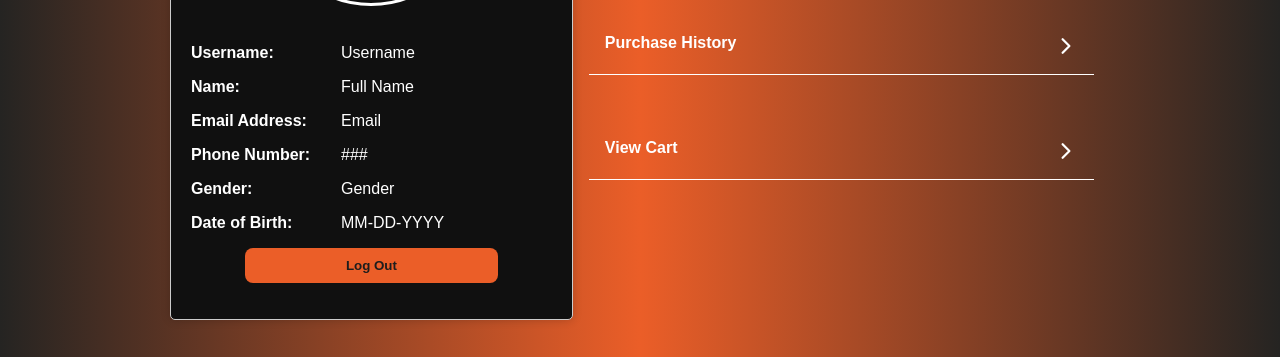
After one commit to bowtsogakow/WST-Ecommerce-SoleSociety, a PHP site: page /userprofile.php in a window 1280 px wide. The commit adds this page. Shown: the part 892-1249 px from the top of the page. Run offline with PHP 8.4, Linux system fonts and the light colour scheme; some libraries are stand-ins or nearby versions.

Commit message:
userprofile,and forgot pass

```diff
--- a/html/login.php
+++ b/html/login.php
@@ -3,6 +3,7 @@
   ?>
 <!DOCTYPE html>
 <html lang="en">
+  <head>
         <meta charset="UTF-8">
         <meta name="viewport" content="width=device-width, initial-scale=1.0">
         <!-- FONTS -->
@@ -79,7 +80,7 @@ rel="stylesheet">
       <button type="submit" class="btn1">Login</button>
        </form>
         <div class="forgot-password-wrapper">
-          <a href="#">Forgot Password</a>
+          <a href="forgotpassword.php">Forgot Password</a>
         </div>
        <div class="create">
         <a href="signup.php"> <button type="submit" class="btn2">Create new account</button></a>
@@ -171,4 +172,5 @@ toggleBtn.addEventListener('click', ()=> {
   }
 });
 </script>
+<script src="../js/function.js"></script>
 </html>
--- /dev/null
+++ b/html/userprofile.php
@@ -0,0 +1,246 @@
+<?php
+  session_start();
+  include "HeaderCopy.php";
+?>
+<!DOCTYPE html>
+<html lang="en">
+<head>
+  <meta charset="UTF-8">
+  <meta name="viewport" content="width=device-width, initial-scale=1.0">
+  <!-- FONTS -->
+<link rel="preconnect" href="https://fonts.googleapis.com">
+<link rel="preconnect" href="https://fonts.gstatic.com" crossorigin>
+
+<!-- Poppins -->
+<link href="https://fonts.googleapis.com/css2?family=Poppins:wght@100;200;300;400;500;600;700;800;900&display=swap"
+rel="stylesheet">
+  <link rel="stylesheet" href="../css/style_signup.css">
+  <link rel="icon" type="image/png" sizes="32x32" href="../image/icons/logo2.png" >
+
+  <script src="https://unpkg.com/aos@2.3.1/dist/aos.js"></script>
+  <link href="https://unpkg.com/aos@2.3.1/dist/aos.css" rel="stylesheet">
+  <link href='https://unpkg.com/boxicons@2.1.4/css/boxicons.min.css' rel='stylesheet'>
+  <link href="https://unpkg.com/aos@2.3.1/dist/aos.css" rel="stylesheet">
+  <script type="module" src="https://unpkg.com/ionicons@7.1.0/dist/ionicons/ionicons.esm.js"></script>
+  <script nomodule src="https://unpkg.com/ionicons@7.1.0/dist/ionicons/ionicons.js"></script>
+  <script src=".https://unpkg.com/aos@2.3.1/dist/aos.js"></script>
+  <title>Sole Society</title>
+
+  <style>
+    body {
+  font-family: Arial, sans-serif;
+  margin: 0;
+  /* border: 3px solid red; */
+  background-image: linear-gradient(to right, #252422, #eb5e28, #252422);
+}
+
+h1 {
+  text-align: center;
+}
+.top-text {
+  background-color: red;
+  width: 20%;
+  margin: auto;
+  padding: 5px;
+  box-sizing: border-box; /* Include padding and border in the width calculation */
+  border-radius: 50px;
+}
+
+.profile-container {
+  display: grid;
+  grid-template-columns: 1.5fr 2fr;
+  flex-direction: column;
+  align-items: center;
+  padding: 20px; /* Add padding for better spacing */
+  background-color: none;
+  margin-inline-end: 150px;
+  margin-inline-start: 150px;
+}
+
+.profile-image {
+  width: 200px;
+  height: 200px;
+  border-radius: 50%;
+  object-fit: cover;
+  margin-block: 25px;
+  outline: 3px solid white;
+  outline-offset: 0.25rem;
+}
+
+.profile-info {
+  border: 1px solid #ccc;
+  border-radius: 5px;
+  padding: 20px;
+  margin-bottom: 20px;
+  box-shadow: 0 0 10px rgba(0, 0, 0, 0.2);
+  background-color: rgb(16, 16, 16);
+  text-align: center;
+}
+
+.info div {
+  color: white;
+  text-align: left;
+  margin-block: 1rem;
+}
+
+.profile-field {
+  display: flex;
+  align-items: center;
+  margin-bottom: 10px;
+}
+
+.field-label {
+  flex-basis: 150px;
+  font-weight: bold;
+}
+
+.field-data {
+  flex-grow: 1;
+}
+.buttons {
+}
+.profile-info .info .buttons .button {
+  display: block;
+  background-color: #eb5e28;
+  width: 70%;
+  margin: 1rem auto;
+  color: #1d1d1d;
+  font-weight: bold;
+  padding: 10px 20px;
+  cursor: pointer;
+  border-radius: 0.5rem;
+  text-align: center;
+  border: none;
+}
+.profile-info .info .buttons .button:hover {
+  background-color: #b0451b;
+  outline: 1px solid #b0451b;
+  outline-offset: 0.1rem;
+}
+.profile-info .info .buttons .button:active {
+  background-color: #b35c3a;
+}
+
+.link-buttons {
+  display: flex;
+  flex-direction: column;
+  margin: 1rem;
+  gap: 3rem;
+}
+.link-buttons button {
+  cursor: pointer;
+  display: flex;
+  padding: 1rem;
+  text-align: left;
+  justify-content: space-between;
+  background-color: none;
+  background: transparent;
+  border: none;
+  border-bottom-style: solid;
+  border-bottom-width: 1px;
+  font-weight: bold;
+  font-size: 1rem;
+  border-radius: 0.5rem 0.5rem 0 0;
+  transition: background-color 0.3s ease;
+  color: white;
+}
+.link-buttons button:hover {
+  background-color: #a2a2a2;
+  backdrop-filter: blur(50px);
+  color: black;
+}
+
+.link-buttons button ion-icon {
+  font-size: 1.5rem;
+}
+
+@media (max-width: 1125px) {
+  .profile-container {
+    display: block;
+  }
+  .info {
+  }
+  .info .profile-field {
+    width: 60%;
+    margin: 1rem auto;
+  }
+}
+
+  </style>
+</head>
+<body>
+    <header>
+        <?php
+    CartHeader()
+    ?>
+   </header>
+    <main>
+        <section class="userprofile">
+        <div class="profile-container">
+      <div class="profile-info">
+        <img class="profile-image" src="William2x2.jpg" width="10%" />
+        <div class="info">
+          <div class="profile-field">
+            <span class="field-label">Username:</span>
+            <span class="field-data">Username</span>
+          </div>
+
+          <div class="profile-field">
+            <span class="field-label">Name:</span>
+            <span class="field-data">Full Name</span>
+          </div>
+
+          <div class="profile-field">
+            <span class="field-label">Email Address:</span>
+            <span class="field-data">Email</span>
+          </div>
+
+          <div class="profile-field">
+            <span class="field-label">Phone Number:</span>
+            <span class="field-data">###</span>
+          </div>
+
+          <div class="profile-field">
+            <span class="field-label">Gender:</span>
+            <span class="field-data">Gender</span>
+          </div>
+
+          <div class="profile-field">
+            <span class="field-label">Date of Birth:</span>
+            <span class="field-data">MM-DD-YYYY</span>
+          </div>
+          <div class="buttons">
+            <button class="logout-button button">Log Out</button>
+          </div>
+        </div>
+      </div>
+      <div class="link-buttons">
+        <button>
+          <span class="label">Favorite</span
+          ><ion-icon name="chevron-forward-outline"></ion-icon>
+        </button>
+        <button>
+          Purchase History<ion-icon name="chevron-forward-outline"></ion-icon>
+        </button>
+        <button>
+          View Cart<ion-icon name="chevron-forward-outline"></ion-icon>
+        </button>
+      </div>
+        </section>
+    </main>
+    <footer>
+    <?php
+    echo AddFooter();
+    ?>
+
+  </footer>
+  <script
+        type="module"
+        src="https://unpkg.com/ionicons@7.1.0/dist/ionicons/ionicons.esm.js"
+      ></script>
+      <script
+        nomodule
+        src="https://unpkg.com/ionicons@7.1.0/dist/ionicons/ionicons.js"
+      ></script>
+</body>
+</html>
```
Also changed, not shown: html/Shopping_Cart.php (+37 -59 lines), html/forgotpassword.php (added, +177 -0 lines). Lines whose indentation alone changed are shown as unchanged.
